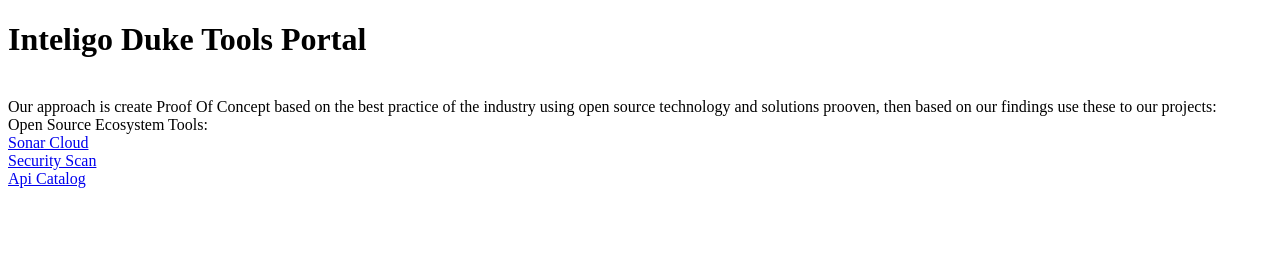
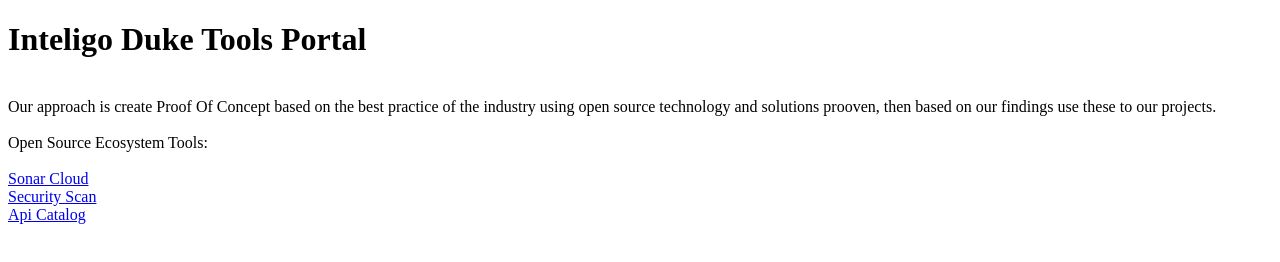
Before and after one commit to inteligo/inteligo.github.io, a plain HTML site: page index.html in a window 1280 px wide. Drawn offline with Linux system fonts and the light colour scheme.

Commit message:
add line space html

```diff
--- a/index.html
+++ b/index.html
@@ -6,9 +6,11 @@
 <body>
 <h1>Inteligo Duke Tools Portal</h1>
 <br>
-Our approach is create Proof Of Concept based on the best practice of the industry using open source technology and solutions prooven, then based on our findings use these to our projects:
+Our approach is create Proof Of Concept based on the best practice of the industry using open source technology and solutions prooven, then based on our findings use these to our projects.
+<br>
 <br>
 Open Source Ecosystem Tools:
+<br>
 <br>
 <a href="https://sonarcloud.io/organizations/inteligo">Sonar Cloud</a>
 <br>
```
